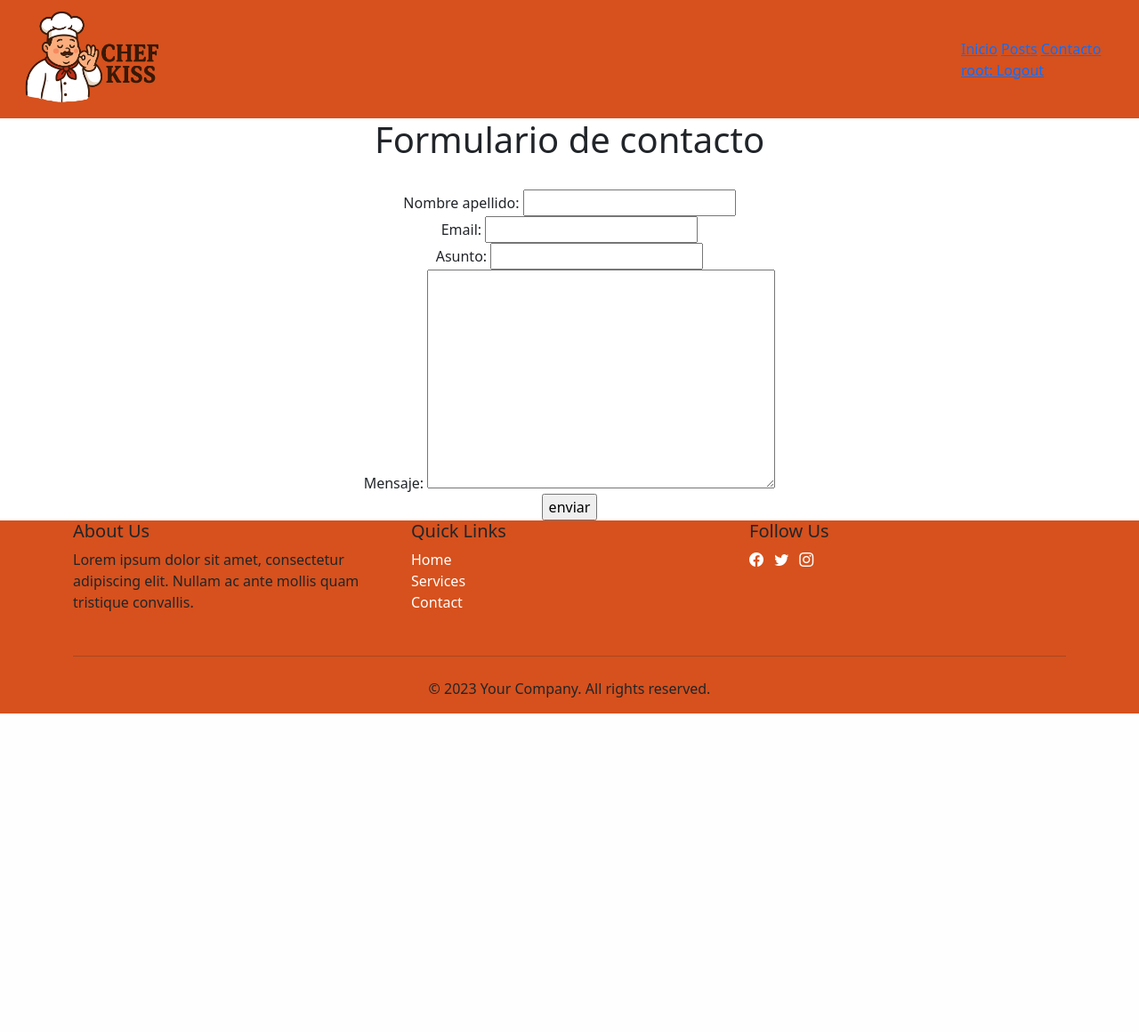
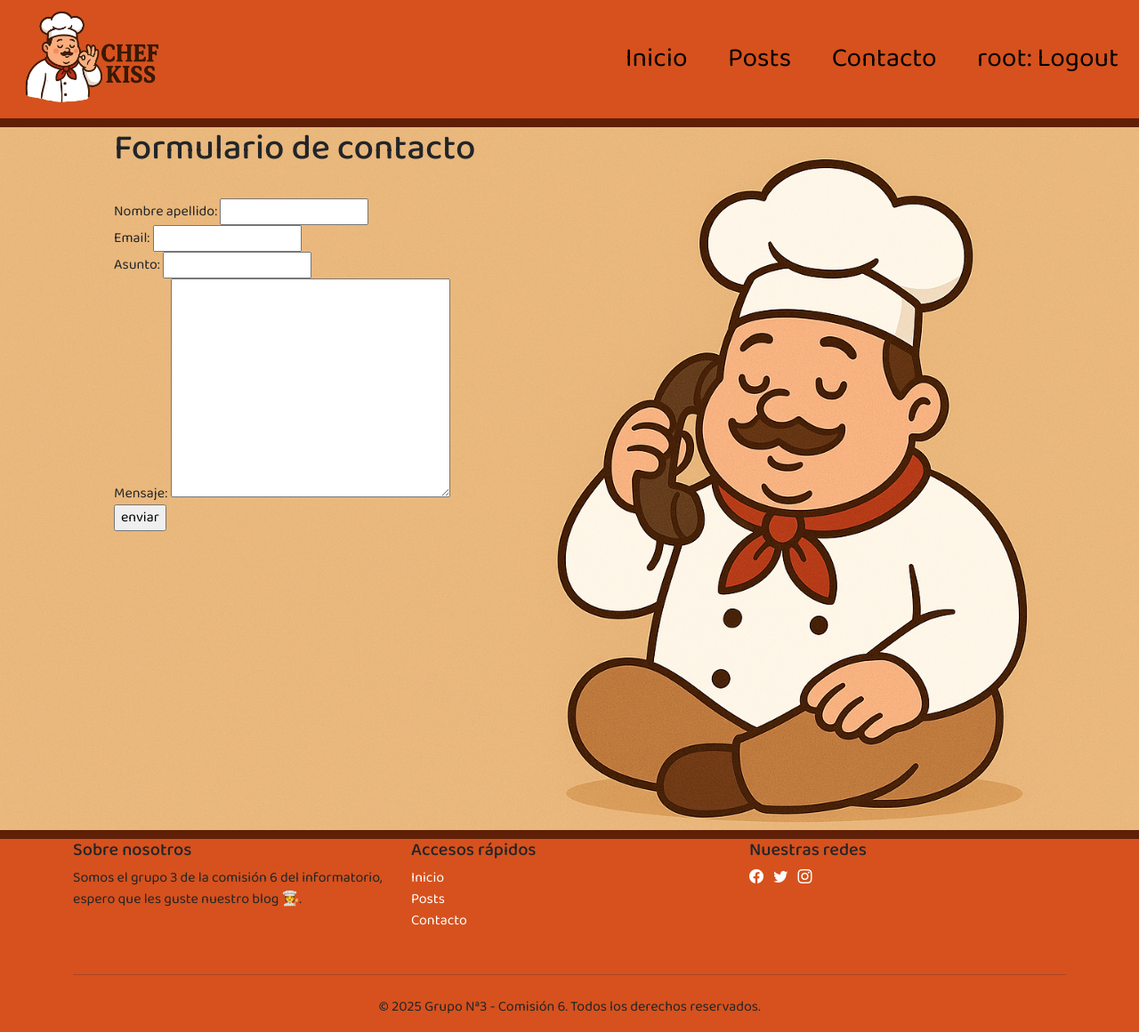
Before and after one commit to MatiaSalvatore/Proyecto-Final-Informatorio-GRUPO-3, a Django app: page /contacto/ in a window 1280 px wide. Shown: the whole page at 89% size. Before the commit the page ends 802 px from the top, so only its background shows below. Run offline with Django 5.2, Linux system fonts and the light colour scheme; a user stored in the database is signed in; some libraries are stand-ins or nearby versions.

Commit message:
Landing page terminada y formulario de contacto terminado
Co-Authored-By: claudiaazcona2021-jpg <242545536+claudiaazcona2021-jpg@users.noreply.github.com>

```diff
--- /dev/null
+++ b/cooking_blog/static/css/styles.css
@@ -0,0 +1,98 @@
+@import url('fonts.googleapis.com');
+
+* {
+    font-family: "Baloo 2", sans-serif;
+}
+
+
+.dropdown {
+    position: relative;
+    }
+
+.dropdown-content {
+    display: none;
+    position: absolute;
+    background-color: #f9f9f9;
+    min-width: 130px;
+    box-shadow: 0px 8px 16px 0px rgba(0,0,0,0.2);
+    padding: 12px 16px;
+    }
+
+.dropdown:hover .dropdown-content {
+    display: block;
+    }
+
+
+.barra_navegacion {
+    background-color: #d6511d;
+    display: flex;
+    justify-content: space-between;
+    align-items: center;
+    width: 100%;
+    border-bottom: solid 10px;
+    border-color: #5f2007;
+}
+
+.landing_hero{
+    margin-left: 50%;
+    width: 600px;
+    text-shadow: 2px 2px #000000;
+}
+
+.landing_hero h1{
+    font-size: 50px;
+}
+
+.landing_hero p{
+    font-size: 30px;
+}
+
+.nav_container{
+
+    font-family: "Baloo 2", sans-serif;
+    font-size: 20px;
+    width: 600px;
+    display: flex;
+    justify-content: space-around;
+}
+
+
+
+.nav_container a{
+    color: black;
+    font-family: "Baloo 2", sans-serif;
+    text-decoration: none !important;
+    font-size: 30px;
+}
+
+.nav_container a:visited{
+    color: black;
+    font-family: "Baloo 2", sans-serif;
+    text-decoration: none !important;
+    font-size: 30px;
+}
+
+.nav_container a:hover {
+    color: rgb(255, 255, 255);
+    font-family: "Baloo 2", sans-serif;
+    font-size: 30px;
+    text-decoration: none;
+}
+
+.fondo{
+    background-image: url('../img/contact_background.png');
+    background-size: cover;
+    background-position: center;
+    height: 100vh;
+    border-bottom: solid 10px;
+    border-color: #5f2007;
+}
+
+.formulario_contacto{
+    margin-left: 10%;
+}
+
+.formulario_contacto a{
+    align-self: center;
+    font-size: 50px;
+}
--- a/cooking_blog/templates/base.html
+++ b/cooking_blog/templates/base.html
@@ -3,29 +3,18 @@
 <!doctype html>
 <html lang="es-ar">
     <head>
-        <style>
-            .dropdown {
-            position: relative;
-            }
 
-            .dropdown-content {
-            display: none;
-            position: absolute;
-            background-color: #f9f9f9;
-            min-width: 130px;
-            box-shadow: 0px 8px 16px 0px rgba(0,0,0,0.2);
-            padding: 12px 16px;
-            }
-
-            .dropdown:hover .dropdown-content {
-            display: block;
-            }
-            </style>
 
         <title>{%block title %} Título {% endblock title %}</title>
         {% load bootstrap5 %}
         {% bootstrap_css %}
         {% bootstrap_javascript %}
+        <link rel="preconnect" href="https://fonts.googleapis.com">
+        <link rel="preconnect" href="https://fonts.gstatic.com" crossorigin>
+        <link href="https://fonts.googleapis.com/css2?family=Baloo+2:wght@400..800&display=swap" rel="stylesheet">
+        <link rel="stylesheet" type="text/css" href="{% static 'css/styles.css' %}">
+        <link rel="stylesheet" href="https://cdn.jsdelivr.net/npm/bootstrap-icons@1.11.3/font/bootstrap-icons.min.css">
+
         <!-- Required meta tags -->
         <meta charset="utf-8" />
         <meta
@@ -44,15 +33,12 @@
 
     <body>
         <header>
-        <nav style="background-color: #d6511d;display: flex; justify-content: space-between; align-items: center; width: 100%;">
-            <a href="#">
-            <img src="{%static 'img/nav_logo.png' %}" style="max-width: 200px;">
-            </a>
-            <div style="width: 200px;">
+        <nav class="barra_navegacion">
+            <a href="#"><img src="{%static 'img/nav_logo.png' %}" style="max-width: 200px;"></a>
+            <div class="nav_container">
                 <a  href="{% url 'index' %}">Inicio</a>
                 <a  href="{% url 'apps.posts:posts' %}">Posts</a>
                 <a  href="{% url 'apps.contacto:contacto' %}">Contacto</a>
-
                 <div class="dropdown">
                 {% if user.is_authenticated %}
                     <a href="{% url 'apps.usuario:logout' %}">
@@ -87,7 +73,7 @@
                             </tr>
                         </table>
                     </div>
-
+            </div>
                 {% else %}
                     <a href="{% url 'apps.usuario:login' %}">
                             Login
@@ -102,25 +88,24 @@
         </header>
         {% block contenido %}
         {% endblock %}
-        <footer>
-           <link rel="stylesheet" href="https://cdn.jsdelivr.net/npm/bootstrap-icons@1.11.3/font/bootstrap-icons.min.css">
+
         <footer class="mt-auto" style="background-color: #d6511d;">
         <div class="container">
             <div class="row">
             <div class="col-md-4 mb-3">
-        <h5>About Us</h5>
-        <p>Lorem ipsum dolor sit amet, consectetur adipiscing elit. Nullam ac ante mollis quam tristique convallis.</p>
+                <h5>Sobre nosotros</h5>
+                <p>Somos el grupo 3 de la comisión 6 del informatorio, espero que les guste nuestro blog 🧑‍🍳.</p>
             </div>
             <div class="col-md-4 mb-3">
-        <h5>Quick Links</h5>
+                <h5>Accesos rápidos</h5>
                 <ul class="list-unstyled">
-          <li><a href="index.html" class="text-decoration-none text-white">Home</a></li>
-          <li><a href="#" class="text-decoration-none text-white">Services</a></li>
-          <li><a href="#" class="text-decoration-none text-white">Contact</a></li>
+                <li><a href="{% url 'index' %}" class="text-decoration-none text-white">Inicio</a></li>
+                <li><a href="{% url 'apps.posts:posts' %}" class="text-decoration-none text-white">Posts</a></li>
+                <li><a href="{% url 'apps.contacto:contacto' %}" class="text-decoration-none text-white">Contacto</a></li>
                 </ul>
             </div>
             <div class="col-md-4 mb-3">
-        <h5>Follow Us</h5>
+                <h5>Nuestras redes</h5>
                 <ul class="list-inline social-icons">
                 <li class="list-inline-item"><a href="#" class="text-white"><i class="bi bi-facebook"></i></a></li>
                 <li class="list-inline-item"><a href="#" class="text-white"><i class="bi bi-twitter"></i></a></li>
@@ -131,12 +116,12 @@
             <hr class="mb-4">
             <div class="row">
             <div class="col-md-12 text-center">
-        <p>&copy; 2023 Your Company. All rights reserved.</p>
+                <p>&copy; 2025 Grupo Nª3 - Comisión 6. Todos los derechos reservados.</p>
             </div>
             </div>
         </div>
         </footer>
-        </footer>
+
         <!-- Bootstrap JavaScript Libraries -->
         <script
             src="https://cdn.jsdelivr.net/npm/@popperjs/core@2.11.8/dist/umd/popper.min.js"
--- a/cooking_blog/templates/contacto/contacto.html
+++ b/cooking_blog/templates/contacto/contacto.html
@@ -1,7 +1,10 @@
 {%extends 'base.html'%}
+{% load static %}
 
 {%block contenido%}
-    <center>
+
+    <div  class ="fondo">
+    <div class="formulario_contacto">
         <form method="POST",style="margin:200px;">
             <h1>Formulario de contacto</h1>
             <br>
@@ -17,5 +20,6 @@
             <input type="submit" value="enviar">
         </form>
 
-    </center>
+    </div>
+    </div>
 {% endblock %}
--- a/cooking_blog/templates/index.html
+++ b/cooking_blog/templates/index.html
@@ -4,7 +4,7 @@
     <div class="p-0 bg-dark text-white" style="background-image: url('static/img/landing_bg.png'); background-size: cover; background-position: center; height: 150vh;">
     <!-- Content goes here -->
      <br><br><br>
-    <div class="container" style="margin-left: 45%; width: 700px;">
+    <div class="landing_hero">
         <h1>Recetas que nacen en casa y se cocinan con cariño</h1>
         <p>Platos simples, sabores reales y tips de cocina para disfrutar todos los días, sin complicaciones.</p>
     </div>
```
Also changed, not shown: cooking_blog/cooking_blog/db.sqlite3, cooking_blog/static/img/contact_background.png (added). Lines whose indentation alone changed are shown as unchanged.
